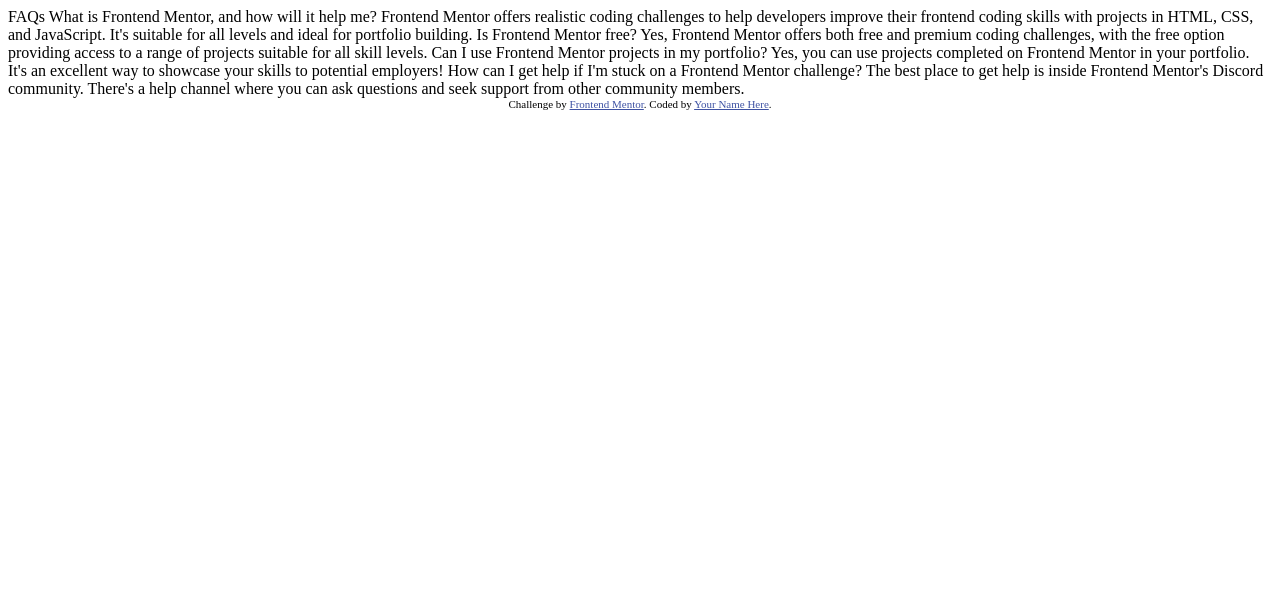
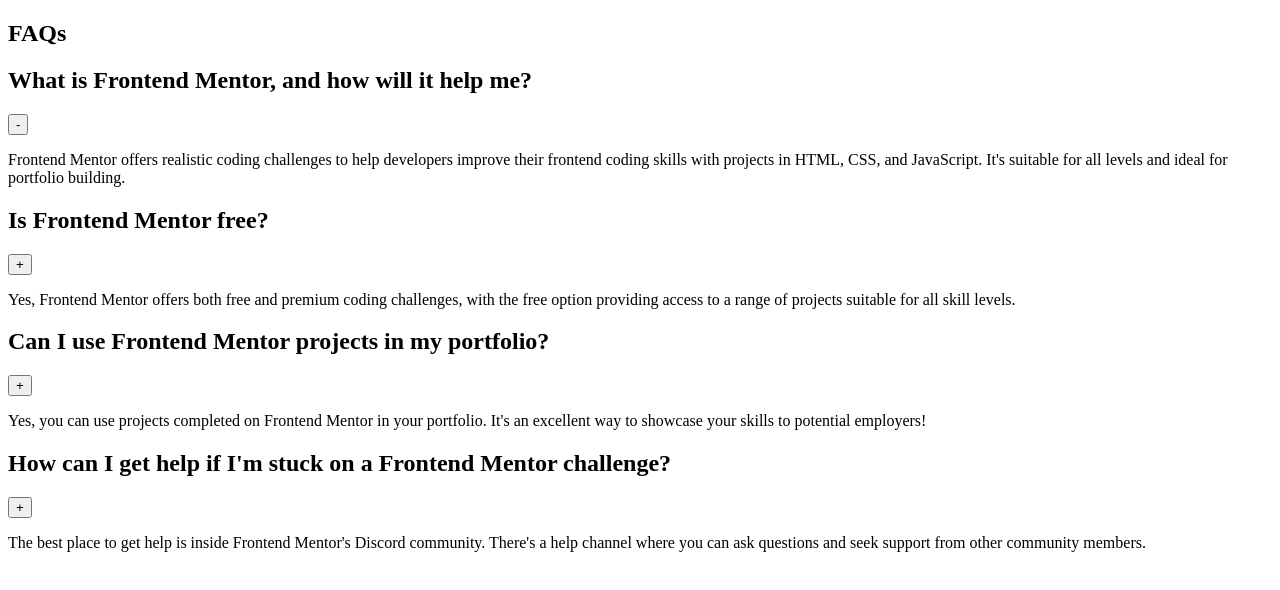
Before and after one commit to enzo-mir/faq-accordion, a plain HTML site: page index.html in a window 1280 px wide. Drawn offline with Linux system fonts and the light colour scheme.

Commit message:
feat(html) : html bases sementics

```diff
--- a/index.html
+++ b/index.html
@@ -1,48 +1,70 @@
 <!DOCTYPE html>
 <html lang="en">
   <head>
-  <meta charset="UTF-8">
-  <meta name="viewport" content="width=device-width, initial-scale=1.0"> <!-- displays site properly based on user's device -->
+    <meta charset="UTF-8" />
+    <meta name="viewport" content="width=device-width, initial-scale=1.0" />
 
-  <link rel="icon" type="image/png" sizes="32x32" href="./assets/images/favicon-32x32.png">
+    <link rel="icon" type="image/png" sizes="32x32" href="./assets/images/favicon-32x32.png" />
 
     <title>Frontend Mentor | FAQ accordion</title>
-
-  <!-- Feel free to remove these styles or customise in your own stylesheet 👍 -->
     <style>
-    .attribution { font-size: 11px; text-align: center; }
-    .attribution a { color: hsl(228, 45%, 44%); }
+      .attribution {
+        font-size: 11px;
+        text-align: center;
+      }
+      .attribution a {
+        color: hsl(228, 45%, 44%);
+      }
     </style>
   </head>
   <body>
-
-  FAQs
-
-  What is Frontend Mentor, and how will it help me?
-
-  Frontend Mentor offers realistic coding challenges to help developers improve their
-  frontend coding skills with projects in HTML, CSS, and JavaScript. It's suitable for
-  all levels and ideal for portfolio building.
-
-  Is Frontend Mentor free?
-
-  Yes, Frontend Mentor offers both free and premium coding challenges, with the free
-  option providing access to a range of projects suitable for all skill levels.
-
-  Can I use Frontend Mentor projects in my portfolio?
-
-  Yes, you can use projects completed on Frontend Mentor in your portfolio. It's an excellent
-  way to showcase your skills to potential employers!
-
-  How can I get help if I'm stuck on a Frontend Mentor challenge?
-
-  The best place to get help is inside Frontend Mentor's Discord community. There's a help
-  channel where you can ask questions and seek support from other community members.
-
-
-  <div class="attribution">
-    Challenge by <a href="https://www.frontendmentor.io?ref=challenge" target="_blank">Frontend Mentor</a>.
-    Coded by <a href="#">Your Name Here</a>.
+    <section>
+      <header>
+        <span></span>
+        <h1>FAQs</h1>
+      </header>
+      <main>
+        <article>
+          <h2>What is Frontend Mentor, and how will it help me?</h2>
+          <button class="open">-</button>
+          <div>
+            <p>
+              Frontend Mentor offers realistic coding challenges to help developers improve their frontend coding skills with projects in HTML, CSS,
+              and JavaScript. It's suitable for all levels and ideal for portfolio building.
+            </p>
           </div>
+        </article>
+        <article>
+          <h2>Is Frontend Mentor free?</h2>
+          <button>+</button>
+          <div>
+            <p>
+              Yes, Frontend Mentor offers both free and premium coding challenges, with the free option providing access to a range of projects
+              suitable for all skill levels.
+            </p>
+          </div>
+        </article>
+        <article>
+          <h2>Can I use Frontend Mentor projects in my portfolio?</h2>
+          <button>+</button>
+          <div>
+            <p>
+              Yes, you can use projects completed on Frontend Mentor in your portfolio. It's an excellent way to showcase your skills to potential
+              employers!
+            </p>
+          </div>
+        </article>
+        <article>
+          <h2>How can I get help if I'm stuck on a Frontend Mentor challenge?</h2>
+          <button>+</button>
+          <div>
+            <p>
+              The best place to get help is inside Frontend Mentor's Discord community. There's a help channel where you can ask questions and seek
+              support from other community members.
+            </p>
+          </div>
+        </article>
+      </main>
+    </section>
   </body>
 </html>
```
Lines whose indentation alone changed are shown as unchanged.
